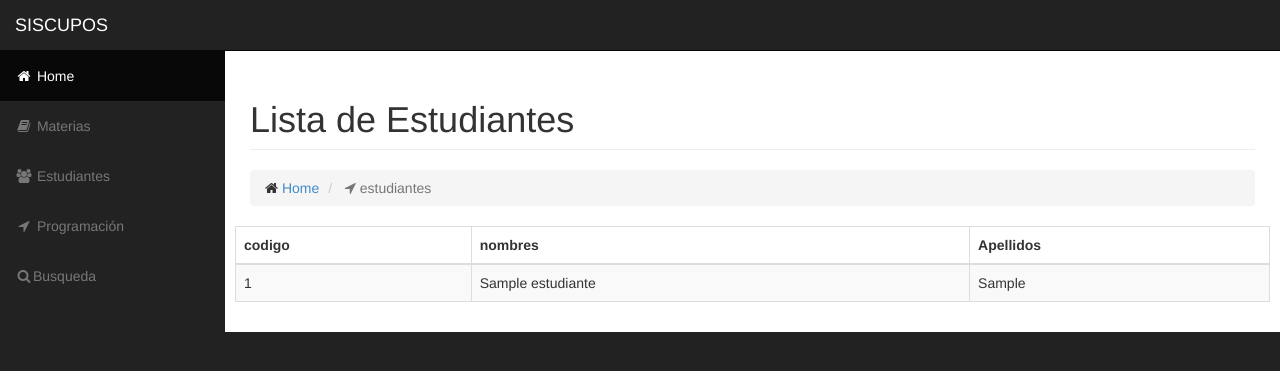
After one commit to johnrsierra/agileworksmiso1402, a Django app: page /siscupos/estudiantes/ in a window 1280 px wide. The commit adds this page. Shown: the top 371 px of the page. Run offline with Django 3.2, Linux system fonts and the light colour scheme; tables that the repository leaves empty hold one stand-in row (values such as "Sample post"); some libraries are stand-ins or nearby versions.

Commit message:
adicion de paginas estudiantes y materias

```diff
--- /dev/null
+++ b/siscupos/templates/estudiantes/lista_estudiantes.html
@@ -0,0 +1,48 @@
+{% extends "index.html" %}
+
+{% block title %}Siscupos - Estudiantes{% endblock %}
+
+{% block page-header%}
+Lista de Estudiantes
+{% endblock %}
+
+{% block breadcrumb %}
+<li class="active">
+    <i class="fa fa-location-arrow"></i> estudiantes
+</li>
+{% endblock %}
+
+{% block content %}
+<div class="row">
+    <div class="col-lg">
+        <div class="table-responsive">
+            <table class="table table-bordered table-hover table-striped">
+                <thead>
+                    <tr>
+                        <th>codigo</th>
+                        <th>nombres</th>
+                        <th>Apellidos</th>
+                    </tr>
+                </thead>
+                <tbody>
+                {% if lista_estudiantes %}
+                    {% for estudiante in lista_estudiantes %}
+                    <tr>
+                        <td>{{estudiante.codigo}}</td>
+                        <td>{{estudiante.nombres}}</td>
+                        <td>{{estudiante.apellidos}}</td>
+                    </tr>
+                    {% endfor %}
+                {% else %}
+                    <tr>
+                        <td colspan="3">No hay estudiantes registrados.</td>
+                    </tr>
+                {% endif %}
+                </tbody>
+            </table>
+        </div>
+    </div>
+</div>
+<!-- /.row -->
+
+{% endblock %}
--- a/siscupos/templates/index.html
+++ b/siscupos/templates/index.html
@@ -9,7 +9,7 @@
     <meta name="description" content="">
     <meta name="author" content="">
 
-    <title>{% block title %}SB Admin - Bootstrap Admin Template{% endblock %}</title>
+    <title>{% block title %}SISCUPOS{% endblock %}</title>
 
     <!-- Bootstrap Core CSS -->
     <link href="/static/sb-admin/css/bootstrap.min.css" rel="stylesheet">
@@ -46,25 +46,25 @@
                     <span class="icon-bar"></span>
                     <span class="icon-bar"></span>
                 </button>
-                <a class="navbar-brand" href="/">LIBRETA MISO 4101</a>
+                <a class="navbar-brand" href="/">SISCUPOS</a>
             </div>
             <!-- Sidebar Menu Items - These collapse to the responsive navigation menu on small screens -->
             <div class="collapse navbar-collapse navbar-ex1-collapse">
                 <ul class="nav navbar-nav side-nav">
                     <li class="active">
-                        <a href="/libreta"><i class="fa fa-fw fa-home"></i> Home</a>
+                        <a href="/siscupos"><i class="fa fa-fw fa-home"></i> Home</a>
                     </li>
                     <li>
-                        <a href="/libreta/contactos"><i class="fa fa-fw fa-book"></i> Contactos</a>
+                        <a href="/siscupos/materias"><i class="fa fa-fw fa-book"></i> Materias</a>
                     </li>
                     <li>
-                        <a href="/libreta/grupos"><i class="fa fa-fw fa-users"></i> Grupos</a>
+                        <a href="/siscupos/estudiantes"><i class="fa fa-fw fa-users"></i> Estudiantes</a>
                     </li>
                     <li>
-                        <a href="/libreta/ubicaciones"><i class="fa fa-fw fa-location-arrow"></i> Ubicaciones</a>
+                        <a href="/siscupos/programacion"><i class="fa fa-fw fa-location-arrow"></i> Programación</a>
                     </li>
                     <li>
-                        <a href="/libreta/busqueda"><i class="fa fa-fw fa-search"></i>Busqueda</a>
+                        <a href="/siscupos/busqueda"><i class="fa fa-fw fa-search"></i>Busqueda</a>
                     </li>
                 </ul>
             </div>
--- a/siscupos/urls.py
+++ b/siscupos/urls.py
@@ -3,5 +3,6 @@ from django.conf.urls import patterns, include, url
 from siscupos import views
 urlpatterns = patterns('',
     url(r'^$', views.index , name='index'),
-
+    url(r'^materias/$',views.materias, name='materias'),
+    url(r'^estudiantes/$',views.estudiantes, name='estudiantes'),
 )
--- a/siscupos/views.py
+++ b/siscupos/views.py
@@ -10,4 +10,14 @@ def index(request):
     grupos = 1
     ubicaciones = 1
     context = {'nuevos_contactos':contactos,'nuevos_grupos':grupos,'nuevas_ubicaciones':ubicaciones}
-    return render(request,'index.html', {})
+    return render(request,'index.html', context)
+
+def materias(request):
+    lista_materias = Asignatura.objects.all()
+    context = {'lista_materias':lista_materias}
+    return render(request,'materias/lista_materias.html',context)
+
+def estudiantes(request):
+    lista_estudiantes = Estudiante.objects.all()
+    context = {'lista_estudiantes':lista_estudiantes}
+    return render(request,'estudiantes/lista_estudiantes.html',context)
```
Also changed, not shown: siscupos/templates/materias/lista_materias.html (added, +48 -0 lines), siscupos/templates/programacion/resultado_programacion.html (added, +10 -0 lines), 2 other files.
